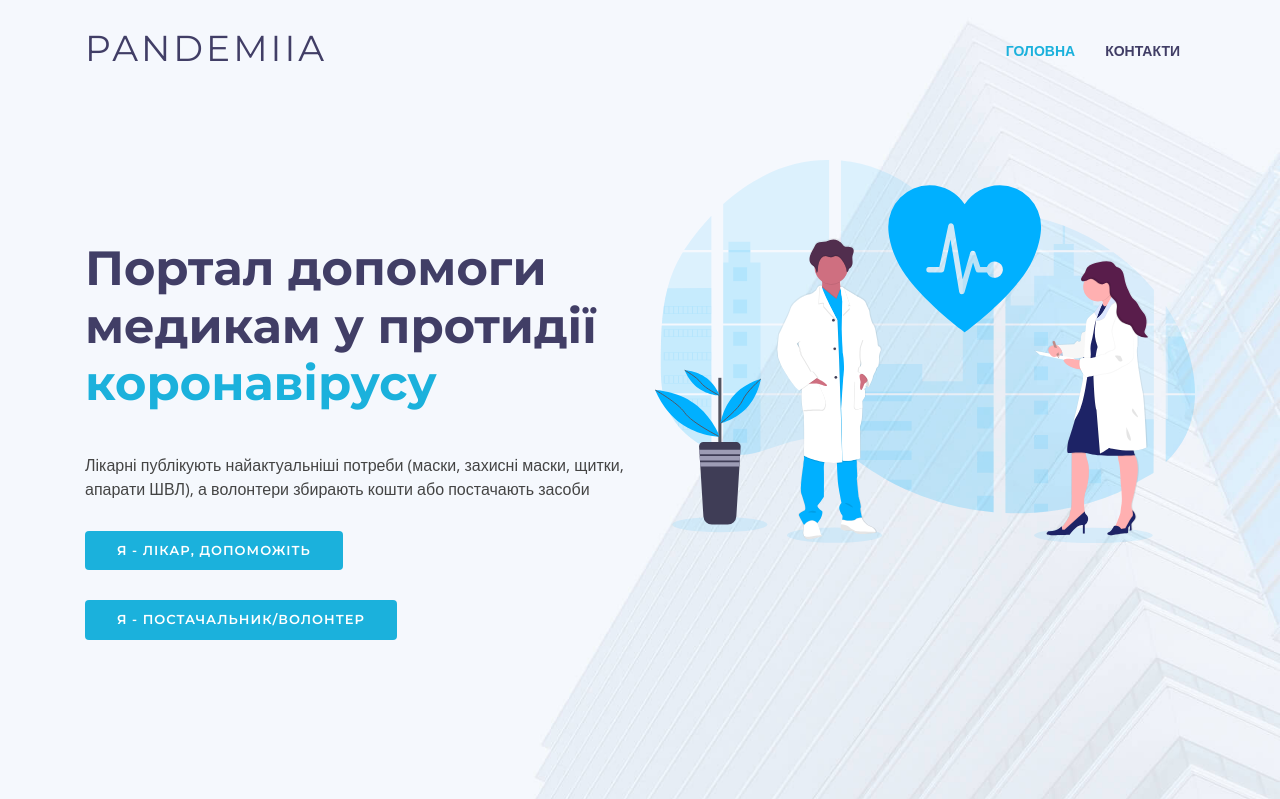
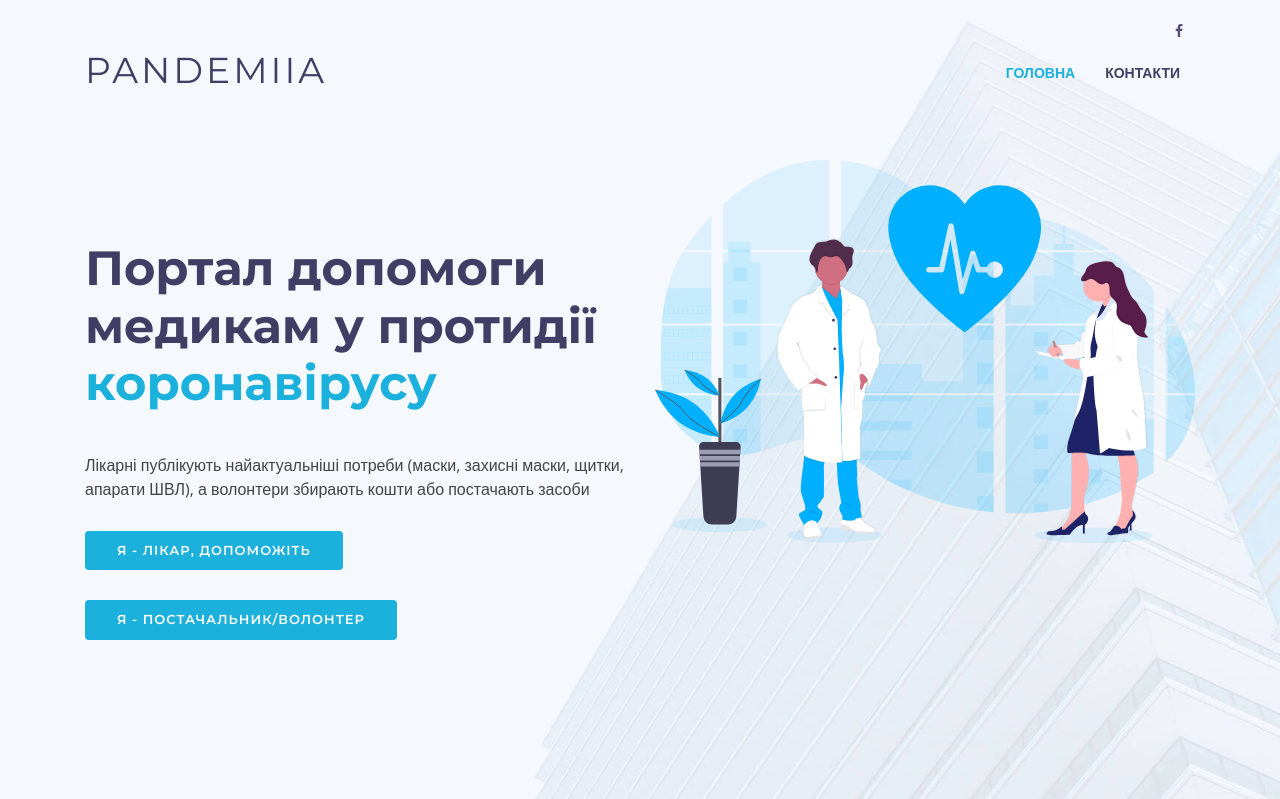
Before and after one commit to Pandemiia/pandemiia, a Django app: page / in a window 1280 px wide. Shown: the top 799 px of the page. Run offline with Django 3.2, Linux system fonts and the light colour scheme; parts of the project's set-up code (start-up, migrations or seed data) failed here and were passed over; some libraries are stand-ins or nearby versions.

Commit message:
Enable fb button

```diff
--- a/landing/templates/landing/index.html
+++ b/landing/templates/landing/index.html
@@ -85,9 +85,9 @@
 
         <div id="topbar">
             <div class="container">
-                <!-- <div class="social-links">
-                    <a href="https://fb.me/pereslavapp" class="facebook"><i class="fa fa-facebook"></i></a>
-                </div> -->
+                <div class="social-links">
+                    <a href="https://fb.me/pandemiia" class="facebook"><i class="fa fa-facebook"></i></a>
+                </div>
             </div>
         </div>
 
```
